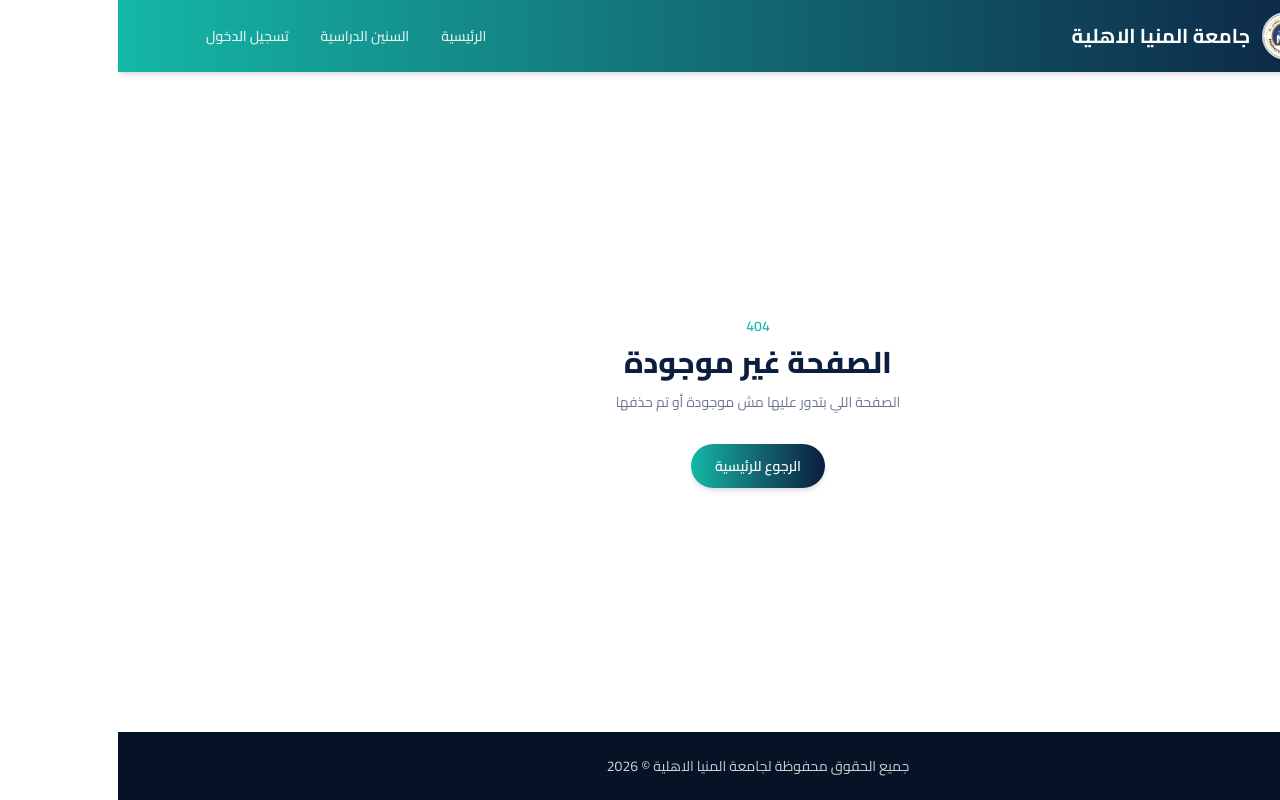
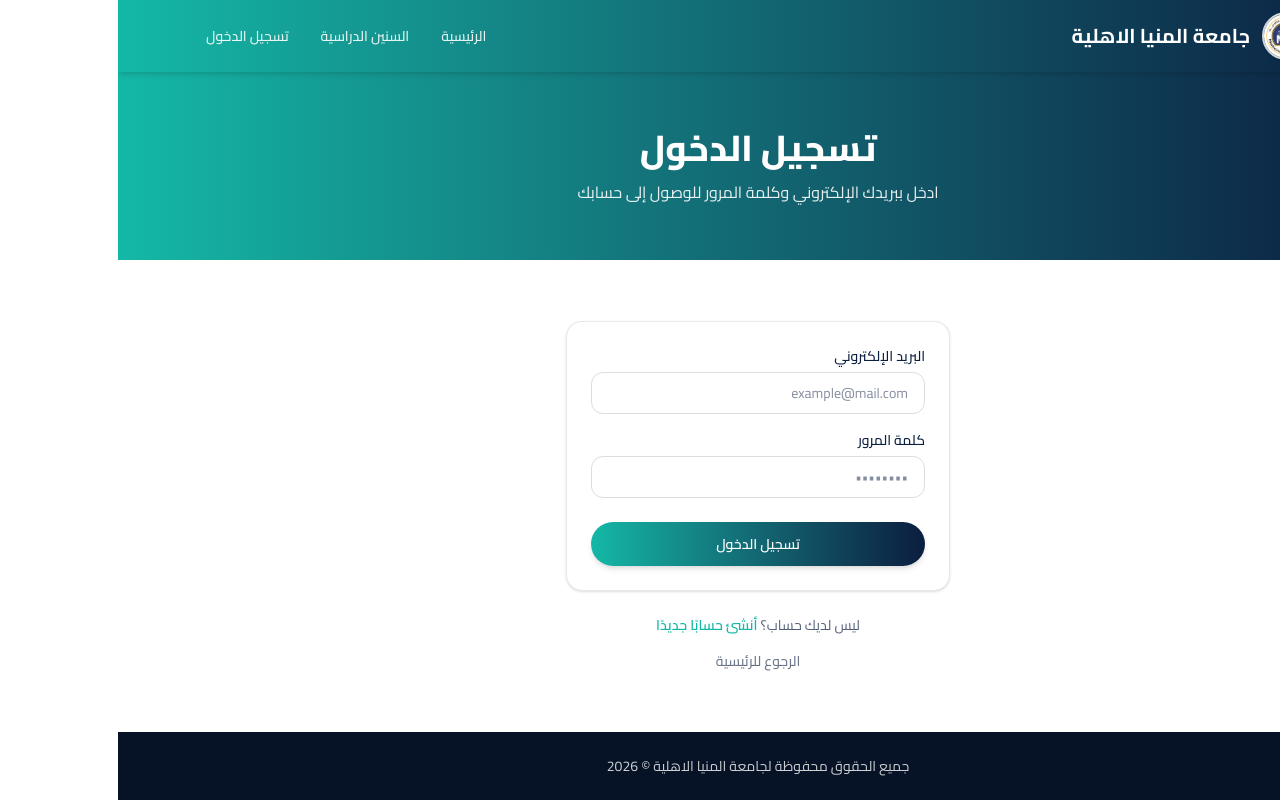
Before and after one commit to YoussefJo25/university-platform, a Next.js app: page /login in a window 1280 px wide. Before the commit this address had no page. Built offline with nearby package versions, Linux system fonts and the light colour scheme.

Commit message:
Add login/signup page
Single form that toggles between sign-in and sign-up via Supabase
Auth, styled to match the existing brand gradient and form patterns.

```diff
--- /dev/null
+++ b/app/login/page.tsx
@@ -0,0 +1,127 @@
+"use client";
+
+import Link from "next/link";
+import { useRouter } from "next/navigation";
+import { useState, type FormEvent } from "react";
+import { createClient } from "@/lib/supabase/client";
+
+type Mode = "login" | "signup";
+
+export default function LoginPage() {
+  const router = useRouter();
+  const [mode, setMode] = useState<Mode>("login");
+  const [email, setEmail] = useState("");
+  const [password, setPassword] = useState("");
+  const [error, setError] = useState<string | null>(null);
+  const [loading, setLoading] = useState(false);
+
+  const isLogin = mode === "login";
+
+  async function handleSubmit(event: FormEvent<HTMLFormElement>) {
+    event.preventDefault();
+    setError(null);
+    setLoading(true);
+
+    const supabase = createClient();
+
+    const { error: authError } = isLogin
+      ? await supabase.auth.signInWithPassword({ email, password })
+      : await supabase.auth.signUp({ email, password });
+
+    setLoading(false);
+
+    if (authError) {
+      setError(authError.message);
+      return;
+    }
+
+    router.push("/");
+    router.refresh();
+  }
+
+  return (
+    <div className="flex flex-1 flex-col">
+      <section className="bg-gradient-to-l from-navy to-turquoise px-4 py-14 text-center sm:px-6">
+        <h1 className="text-2xl font-extrabold text-white sm:text-4xl">
+          {isLogin ? "تسجيل الدخول" : "إنشاء حساب جديد"}
+        </h1>
+        <p className="mt-3 text-sm text-white/90 sm:text-base">
+          {isLogin
+            ? "ادخل ببريدك الإلكتروني وكلمة المرور للوصول إلى حسابك"
+            : "أنشئ حسابك للوصول إلى خدمات المنصة"}
+        </p>
+      </section>
+
+      <section className="flex flex-1 items-center justify-center bg-white px-4 py-12 sm:px-6">
+        <div className="w-full max-w-sm">
+          <form
+            onSubmit={handleSubmit}
+            className="flex flex-col gap-4 rounded-2xl border border-navy/10 bg-white p-6 shadow-sm"
+          >
+            <div>
+              <label htmlFor="email" className="mb-1.5 block text-sm font-medium text-navy">
+                البريد الإلكتروني
+              </label>
+              <input
+                id="email"
+                type="email"
+                required
+                value={email}
+                onChange={(e) => setEmail(e.target.value)}
+                className="w-full rounded-xl border border-navy/15 px-4 py-2.5 text-sm text-navy outline-none transition-colors focus:border-turquoise"
+                placeholder="example@mail.com"
+              />
+            </div>
+
+            <div>
+              <label htmlFor="password" className="mb-1.5 block text-sm font-medium text-navy">
+                كلمة المرور
+              </label>
+              <input
+                id="password"
+                type="password"
+                required
+                minLength={6}
+                value={password}
+                onChange={(e) => setPassword(e.target.value)}
+                className="w-full rounded-xl border border-navy/15 px-4 py-2.5 text-sm text-navy outline-none transition-colors focus:border-turquoise"
+                placeholder="••••••••"
+              />
+            </div>
+
+            {error && <p className="text-sm text-red-600">{error}</p>}
+
+            <button
+              type="submit"
+              disabled={loading}
+              className="mt-2 inline-flex items-center justify-center rounded-full bg-gradient-to-l from-navy to-turquoise px-6 py-3 text-sm font-semibold text-white shadow-md transition-transform hover:scale-105 hover:shadow-lg disabled:opacity-60 disabled:hover:scale-100"
+            >
+              {loading ? "جارٍ التحميل..." : isLogin ? "تسجيل الدخول" : "إنشاء حساب"}
+            </button>
+          </form>
+
+          <p className="mt-6 text-center text-sm text-navy/70">
+            {isLogin ? "ليس لديك حساب؟" : "لديك حساب بالفعل؟"}{" "}
+            <button
+              type="button"
+              onClick={() => {
+                setError(null);
+                setMode(isLogin ? "signup" : "login");
+              }}
+              className="font-semibold text-turquoise hover:underline"
+            >
+              {isLogin ? "أنشئ حسابًا جديدًا" : "سجّل الدخول"}
+            </button>
+          </p>
+
+          <Link
+            href="/"
+            className="mt-4 block text-center text-sm font-medium text-navy/60 transition-colors hover:text-navy"
+          >
+            الرجوع للرئيسية
+          </Link>
+        </div>
+      </section>
+    </div>
+  );
+}
```
